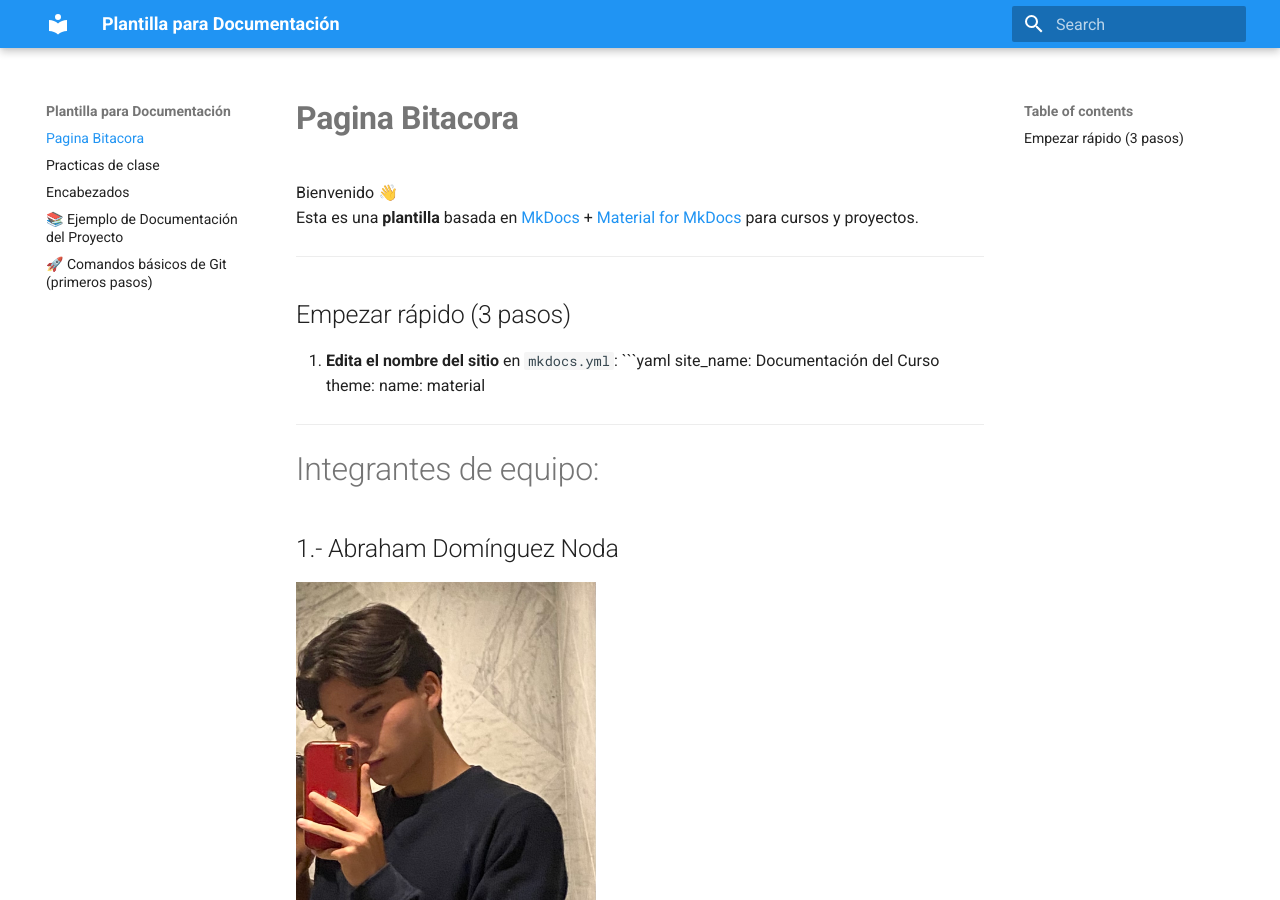
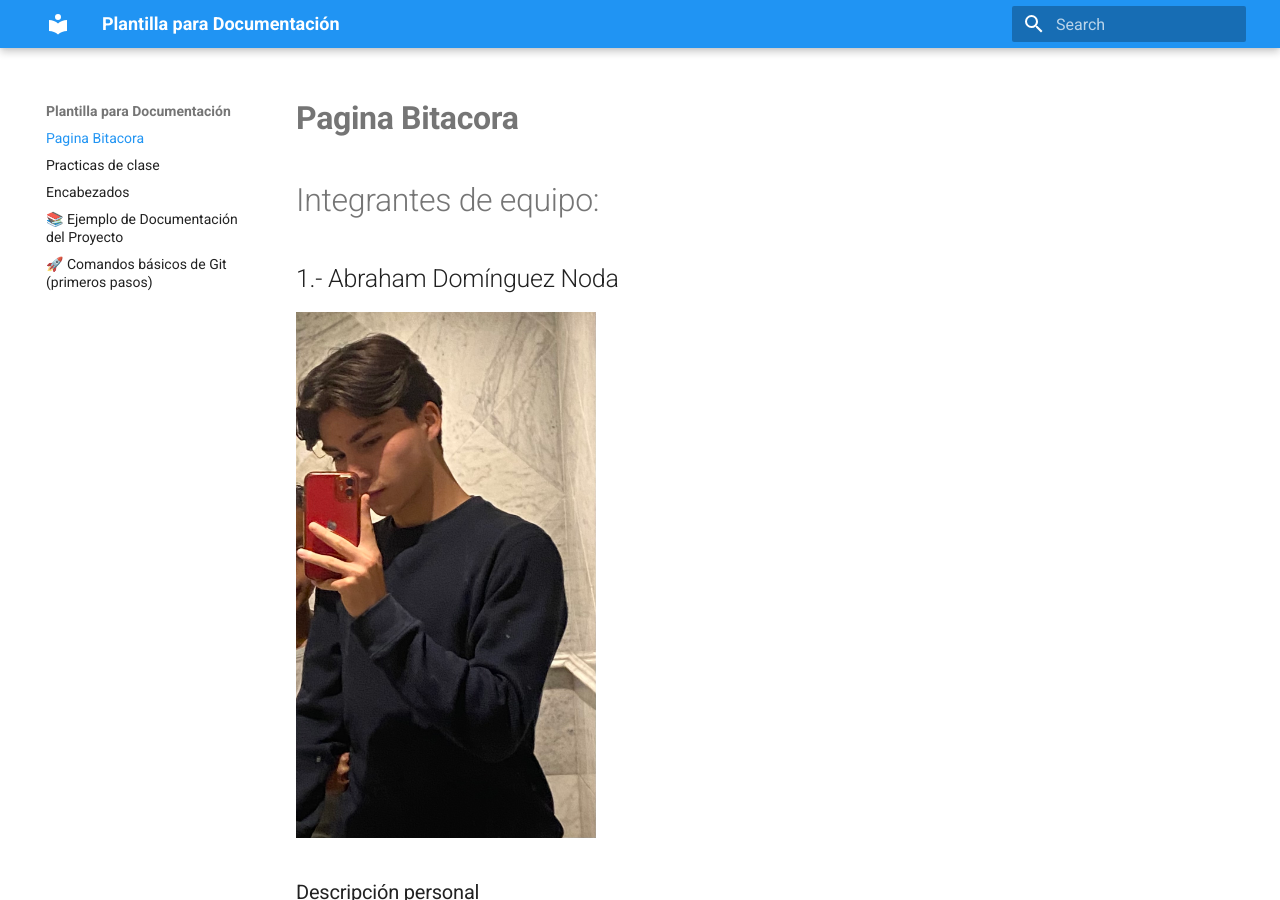
Before and after one commit to JoseGilGonzalezBerra/IntroduccionMecatronica_Bitacora_de_JoseGIL, an MkDocs documentation site: the page built from docs/index.md, in a window 1280 px wide and 900 px high. Built offline with MkDocs 1.6.1 and Material for MkDocs 9.7.7, drawn with Linux system fonts in a browser that asks for light colours.

Commit message:
Update index.md

````diff
--- a/docs/index.md
+++ b/docs/index.md
@@ -1,19 +1,7 @@
 # **Pagina Bitacora**
 
-Bienvenido 👋
-Esta es una **plantilla** basada en [MkDocs](https://www.mkdocs.org/) + [Material for MkDocs](https://squidfunk.github.io/mkdocs-material/) para cursos y proyectos.
 
----
 
-## Empezar rápido (3 pasos)
-
-1. **Edita el nombre del sitio** en `mkdocs.yml`:
-   ```yaml
-   site_name: Documentación del Curso
-   theme:
-     name: material
-
-   ---
 
 # Integrantes de equipo:
 
````
